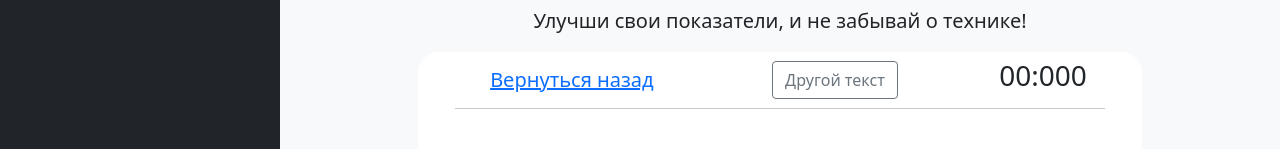
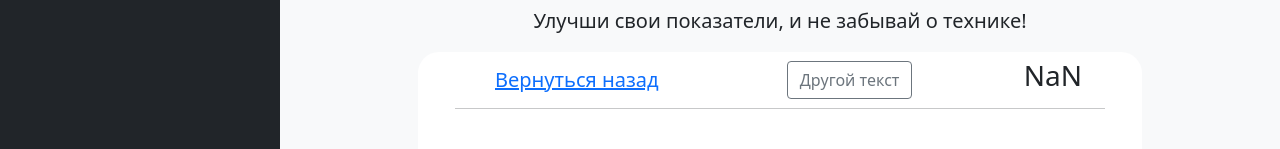
Before and after one commit to danilabais/shorthand, a Vue app: page /train in a window 1280 px wide. Both pictures are taken after a click on the button "Начать тренировку". Shown: the part 173-322 px from the top of the page. Built offline with nearby package versions, Linux system fonts and the light colour scheme; no server answers.

Commit message:
коммит

```diff
--- a/src/components/TrainingStart.vue
+++ b/src/components/TrainingStart.vue
@@ -3,7 +3,7 @@
       <div class="d-flex justify-content-around align-items-center p-1" >
       <button v-on:click="back" type="button" class="btn btn-lg btn-link">Вернуться назад</button>
       <button v-on:click="fetchText" type="button" onclick="blur()" class="btn btn-outline-secondary">Другой текст</button>
-      <h3>00:00{{i}}</h3>
+      <h3>{{(i/time*60).toFixed()}}</h3>
       </div>
       <hr style="width:90%" class="m-auto">
       <p ref="text" class="text p-3" v-html="text.newArr">
@@ -31,6 +31,8 @@ export default {
             window:window,
             i:0,
             progress:0,
+            time: 0,
+            interval:{},
         }
     },
     methods: {
@@ -40,6 +42,8 @@ export default {
         fetchText() {
             this.$emit('fetchText', this.text.n)
             this.i=0
+            this.time=0
+            clearInterval(this.interval)
 
         },
         press(e) {
@@ -67,7 +71,13 @@ export default {
                     this.setInt()
                 }
              }
+        },
+        setInt() {
+           this.interval =  setInterval(() => {
+                this.time++
+            }, 1000);
         }
+
     },
     watch: {
         i: function(val) {
@@ -100,4 +110,7 @@ export default {
 span {
     font-size: 2rem;
 }
+h3 {
+    width: fit-content;
+}
 </style>
```
